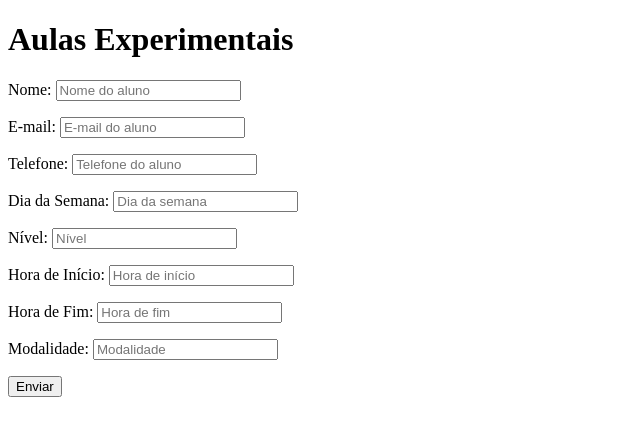
After one commit to micaelcosmo/nf_page, a Django app: page /experimental_class/ in a window 1280 px wide. The commit adds this page. Shown: the top 436 px of the page, without its empty margins (0-640 px from the left). Run offline with Django 5.2, Linux system fonts and the light colour scheme.

Commit message:
feat: Experimental Class Page
Criação de página e configuração do banco de dados para atender à página de envio de formulário para agendamento de aula experimental.

```diff
--- a/portal_nf/navigate/forms.py
+++ b/portal_nf/navigate/forms.py
@@ -1,5 +1,5 @@
 from django import forms
-from .models import Schedules
+from .models import Schedules, ExperimentalClass
 
 
 class SchedulesForm(forms.ModelForm):
@@ -22,3 +22,29 @@ class SchedulesForm(forms.ModelForm):
             'end_hour': forms.TimeInput(attrs={'placeholder': 'Hora de fim', 'class': 'form-control'}),
             'status': forms.TextInput(attrs={'placeholder': 'Situação/Status', 'class': 'form-control'}),
         }
+
+
+class ExperimentalClassForm(forms.ModelForm):
+    class Meta:
+        model = ExperimentalClass
+        fields = ['name', 'email', 'phone', 'weekly_day', 'level', 'start_hour', 'end_hour','modality']
+        labels = {
+            'name': 'Nome',
+            'email': 'E-mail',
+            'phone': 'Telefone',
+            'weekly_day': 'Dia da Semana',
+            'level': 'Nível',
+            'start_hour': 'Hora de Início',
+            'end_hour': 'Hora de Fim',
+            'modality': 'Modalidade',
+        }
+        widgets = {
+            'name': forms.TextInput(attrs={'placeholder': 'Nome do aluno', 'class': 'form-control'}),
+            'email': forms.TextInput(attrs={'placeholder': 'E-mail do aluno', 'class': 'form-control'}),
+            'phone': forms.TextInput(attrs={'placeholder': 'Telefone do aluno', 'class': 'form-control'}),
+            'weekly_day': forms.TextInput(attrs={'placeholder': 'Dia da semana', 'class': 'form-control'}),
+            'level': forms.TextInput(attrs={'placeholder': 'Nível', 'class': 'form-control'}),
+            'start_hour': forms.TimeInput(attrs={'placeholder': 'Hora de início', 'class': 'form-control'}),
+            'end_hour': forms.TimeInput(attrs={'placeholder': 'Hora de fim', 'class': 'form-control'}),
+            'modality': forms.TextInput(attrs={'placeholder': 'Modalidade', 'class': 'form-control'}),
+        }
--- a/portal_nf/navigate/models.py
+++ b/portal_nf/navigate/models.py
@@ -20,3 +20,13 @@ class LogAccess(models.Model):
     description = models.CharField(max_length=500)
     request_type = models.CharField(max_length=10)
     date = models.CharField(max_length=100)
+
+class ExperimentalClass(models.Model):
+    name = models.CharField(max_length=100)
+    email = models.CharField(max_length=100)
+    phone = models.CharField(max_length=14)
+    weekly_day = models.CharField(max_length=100)
+    level = models.CharField(max_length=100)
+    start_hour = models.CharField(max_length=100)
+    end_hour = models.CharField(max_length=100)
+    modality = models.CharField(max_length=100)
--- /dev/null
+++ b/portal_nf/navigate/templates/experimental_class.html
@@ -0,0 +1,15 @@
+<!-- aulas_experimentais.html -->
+<!DOCTYPE html>
+<html>
+<head>
+    <title>Aulas Experimentais</title>
+</head>
+<body>
+    <h1>Aulas Experimentais</h1>
+    <form class="mytable" method="post">
+        {% csrf_token %}
+        {{ form.as_p }}  <!-- Renderize os campos do formulário -->
+        <button type="submit" name='create'>Enviar</button>
+    </form>
+</body>
+</html>
--- a/portal_nf/navigate/templates/management.html
+++ b/portal_nf/navigate/templates/management.html
@@ -59,5 +59,6 @@
             {% endfor %}
         </tbody>
     </table>
+    <a href="{% url 'index' %}" class="btn">Voltar</a>
 </body>
 </html>
--- a/portal_nf/navigate/views.py
+++ b/portal_nf/navigate/views.py
@@ -1,5 +1,5 @@
-from .models import Schedules
-from .forms import SchedulesForm
+from .models import Schedules, ExperimentalClass
+from .forms import SchedulesForm, ExperimentalClassForm
 
 from django.shortcuts import render, get_object_or_404, redirect
 
@@ -43,3 +43,19 @@ def manage_class_schedules(request):
         'form': form,
         'schedule_to_update': schedule_to_update
     })
+
+def experimental_class(request):
+    _experimental_class = ExperimentalClass.objects.all()
+    form = ExperimentalClassForm()
+    if request.method == 'POST':
+        if 'create' in request.POST:
+            form = ExperimentalClassForm(request.POST)
+            if form.is_valid():
+                form.save()  # Salve os dados no banco de dados
+                return redirect('index')
+    else:
+        form = ExperimentalClassForm()
+    return render(request, 'experimental_class.html', {
+        'experimental_class': _experimental_class,
+        'form': form
+    })
--- a/portal_nf/portal_nf/urls.py
+++ b/portal_nf/portal_nf/urls.py
@@ -24,4 +24,5 @@ urlpatterns = [
     path('admin/', admin.site.urls),
     path('horarios/', views.class_schedules, name='class_schedules'),
     path('class_schedules/management/', views.manage_class_schedules, name='manage_class_schedules'),
+    path('experimental_class/', views.experimental_class, name='experimental_class'),
 ]
--- a/portal_nf/templates/index.html
+++ b/portal_nf/templates/index.html
@@ -9,5 +9,6 @@
     <h1>Bem-vindo à NF Page!</h1>
     <a href="{% url 'class_schedules' %}" class="btn">Ver Horários</a>
     <a href="{% url 'manage_class_schedules' %}" class="btn">Editar Horários</a>
+    <a href="{% url 'experimental_class' %}" class="btn">Agendar Aula Experimental</a>
 </body>
 </html>
```
Also changed, not shown: portal_nf/navigate/migrations/0005_experimentalclass.py (added).
